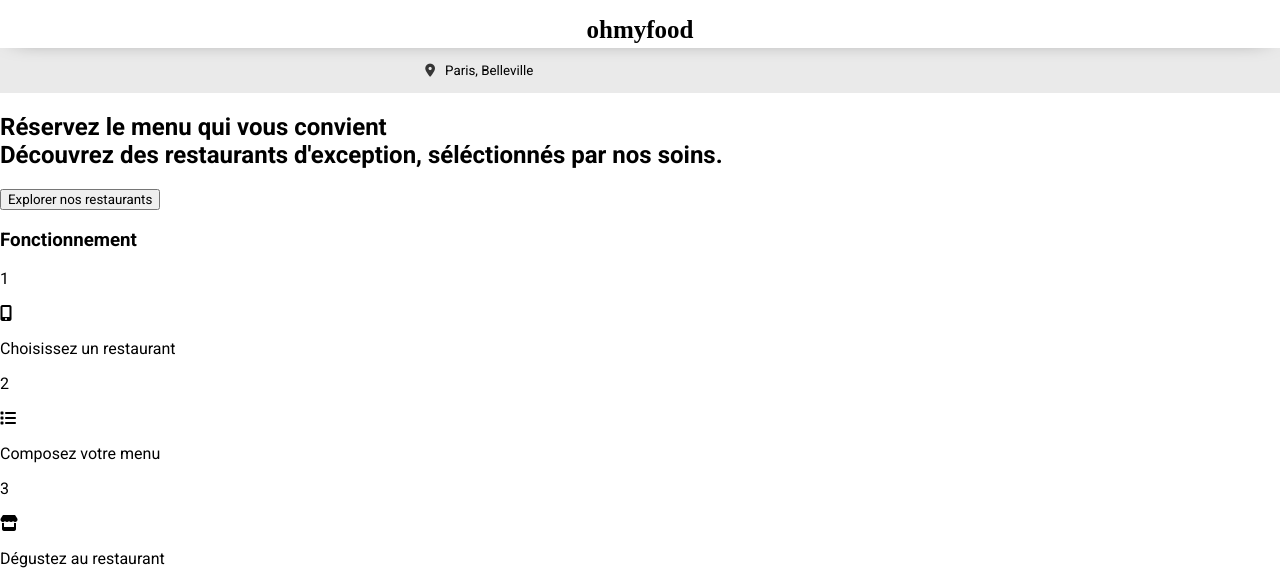
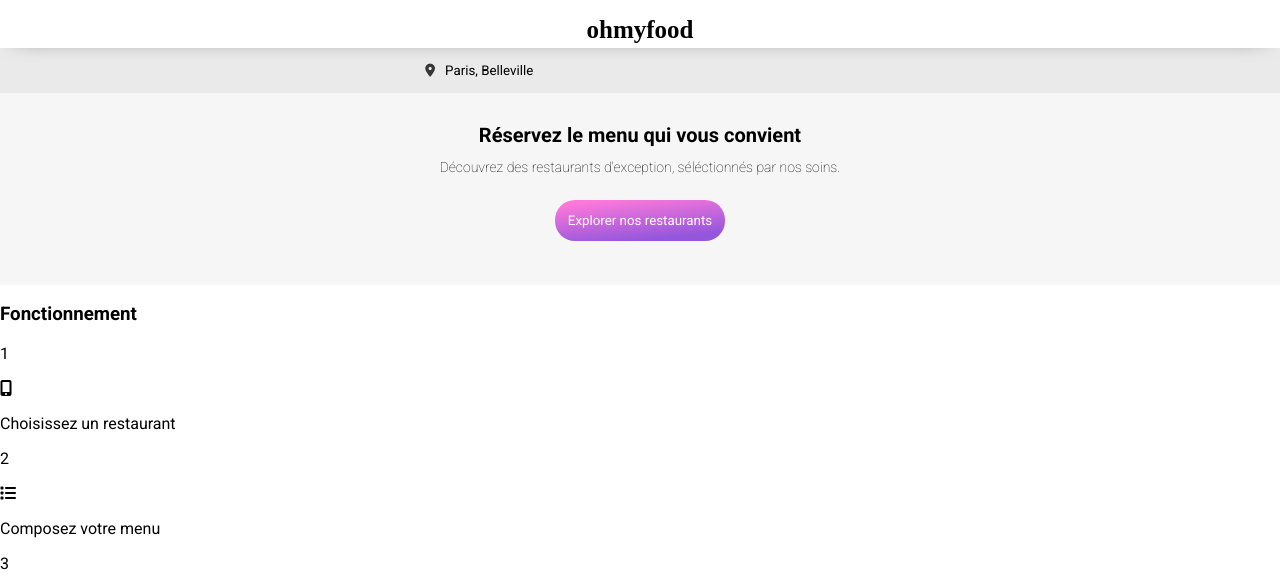
Before and after one commit to flaviebrct/Bourcet_Flavie_1_code__032022, a website: page index.html in a window 1280 px wide. Shown: the top 584 px of the page. Drawn offline with Linux system fonts and the light colour scheme; a web font is replaced by a local one.

Commit message:
css section titre + bouton explorer

```diff
--- a/index.html
+++ b/index.html
@@ -30,13 +30,15 @@
         <input type="search" name="search bar" value="Paris, Belleville" class="searchBar--input">
     </form>
 
-    <h2 class="bold">Réservez le menu qui vous convient <br>
-        <span class="light">Découvrez des restaurants d'exception, séléctionnés par nos soins.</span>
-    </h2>
+    <section class="title">
+        <h2 class="title__font bold">Réservez le menu qui vous convient <br>
+            <span class="title__font thin">Découvrez des restaurants d'exception, séléctionnés par nos soins.</span>
+        </h2>
 
-    <form action="francaise.html">
-        <input type="submit" value="Explorer nos restaurants">
-    </form>
+        <form action="#restaurants">
+            <input type="submit" value="Explorer nos restaurants" class="button">
+        </form>
+    </section>
 
     <section class="functionning">
         <h3 class="bold">Fonctionnement</h3>
@@ -57,7 +59,7 @@
         </div>
     </section>
 
-    <section class="restaurants">
+    <section id="restaurants">
 
         <h3 class="bold">Restaurants</h3>
 
--- a/sass/base/base.scss
+++ b/sass/base/base.scss
@@ -5,3 +5,7 @@
     min-width: 320px;
     margin: 0px;
 }
+
+$primary: #9356DC;
+$secondary: #FF79DA;
+$tertiary: #99E2D0;
--- a/sass/base/typography.scss
+++ b/sass/base/typography.scss
@@ -5,3 +5,11 @@
 * {
     font-family: 'roboto';
 }
+
+.bold {
+    font-weight: 700;
+}
+
+.thin {
+    font-weight: 100;
+}
--- /dev/null
+++ b/sass/components/buttons.scss
@@ -0,0 +1,9 @@
+.button {
+    width: fit-content;
+    background: $primary;
+    background: linear-gradient(354deg, $primary 0%, $primary 15%, $secondary 92%);
+    color: white;
+    border: 0px;
+    padding: 0.8rem;
+    border-radius: 20px;
+}
--- a/sass/main.scss
+++ b/sass/main.scss
@@ -3,7 +3,7 @@
 @import "./base/typography.scss";
 
 // Components
-/* @import "./components/buttons"; */
+@import "./components/buttons.scss";
 
 // Layout
 @import "./layout/header.scss";
--- a/sass/pages/accueil.scss
+++ b/sass/pages/accueil.scss
@@ -1,3 +1,28 @@
 .header {
     position: relative;
 }
+
+.title {
+    background-color: #f6f6f6;
+    display: flex;
+    flex-direction: column;
+    padding: 30px 40px 44px;
+    align-items: center;
+
+    &__font {
+        margin: 0px;
+        font-size: 20px;
+        text-align: center;
+
+    }
+
+    .thin {
+        display: block;
+        font-size: 14px;
+        margin-top: 12px;
+        }
+}
+
+.button {
+    margin-top: 25px;
+}
```
Also changed, not shown: css/style.css, 1 other file.
